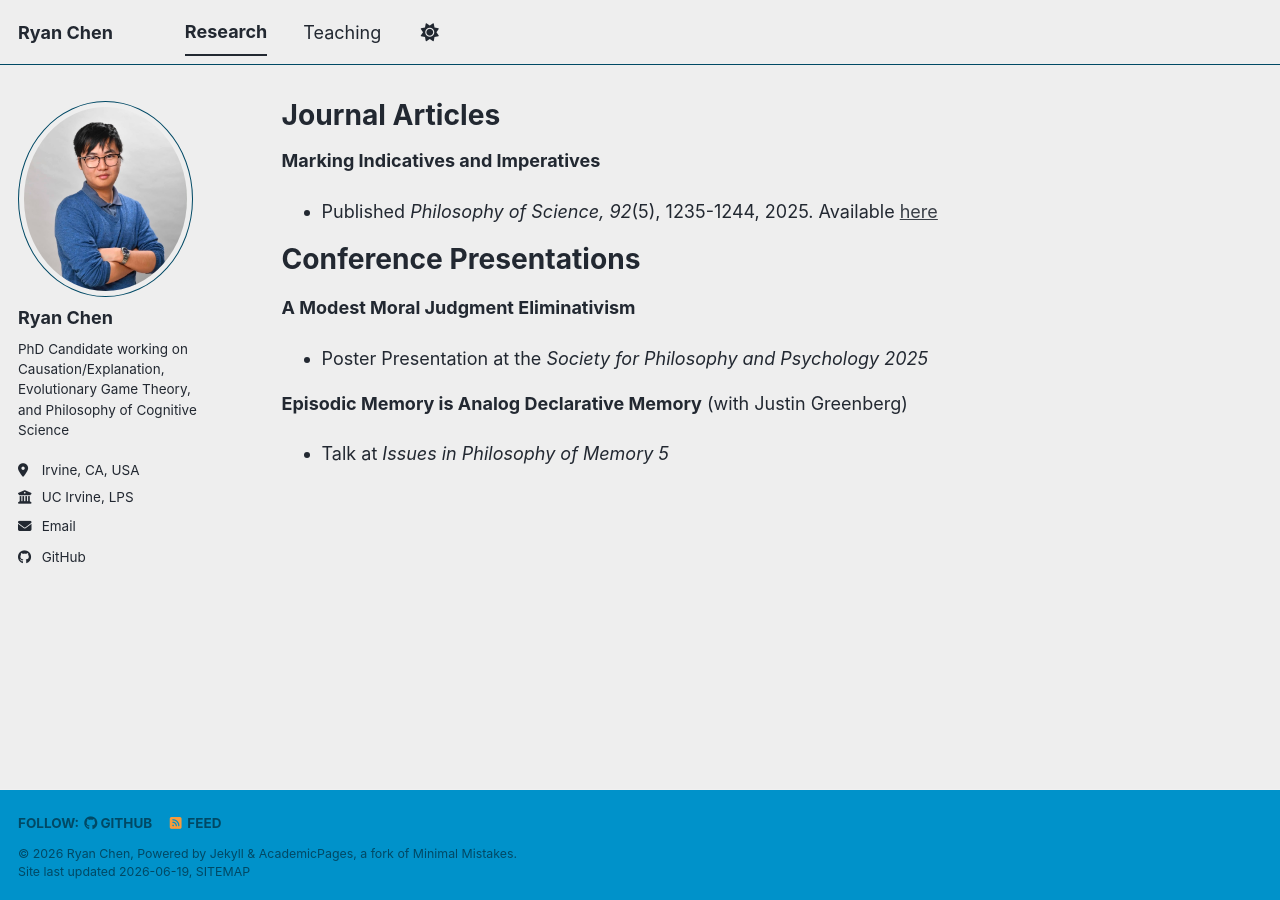
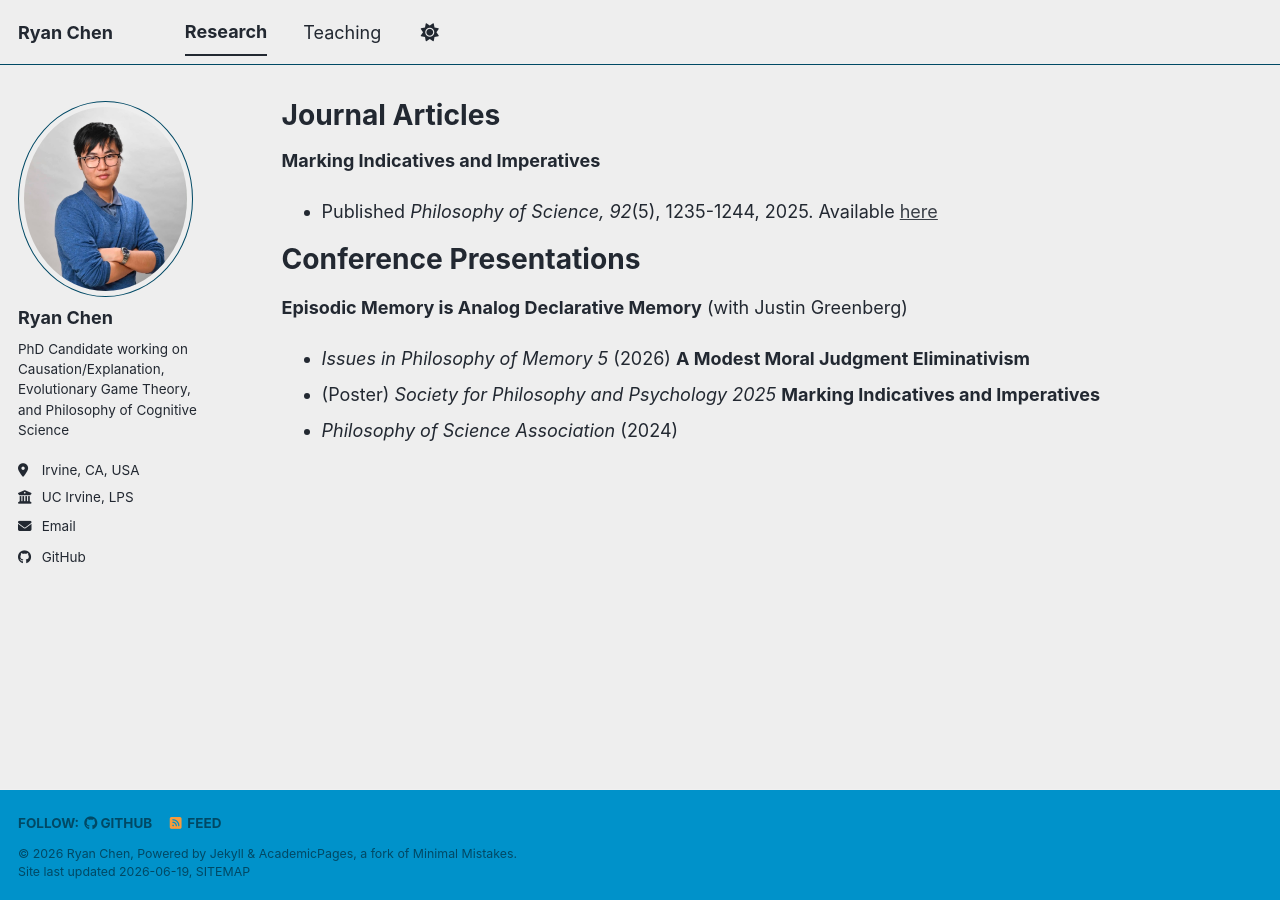
Before and after one commit to RyanChenPhil/RyanChenPhil.github.io, a Jekyll site: the page built from _pages/research.md, in a window 1280 px wide. Built offline with Jekyll 4.4.1, drawn with Linux system fonts in a browser that asks for light colours; a script bundle is joined from its source files by our own code; library files that are not in the unit come from our copies.

Commit message:
Update research.md

```diff
--- a/_pages/research.md
+++ b/_pages/research.md
@@ -10,8 +10,9 @@ author_profile: true
 
 # Conference Presentations
 
+**Episodic Memory is Analog Declarative Memory** (with Justin Greenberg)
+- *Issues in Philosophy of Memory 5* (2026)
 **A Modest Moral Judgment Eliminativism**
-- Poster Presentation at the *Society for Philosophy and Psychology 2025*
-
-**Episodic Memory is Analog Declarative Memory** (with Justin Greenberg)
-- Talk at *Issues in Philosophy of Memory 5*
+- (Poster) *Society for Philosophy and Psychology 2025*
+**Marking Indicatives and Imperatives**
+- *Philosophy of Science Association* (2024)
```
